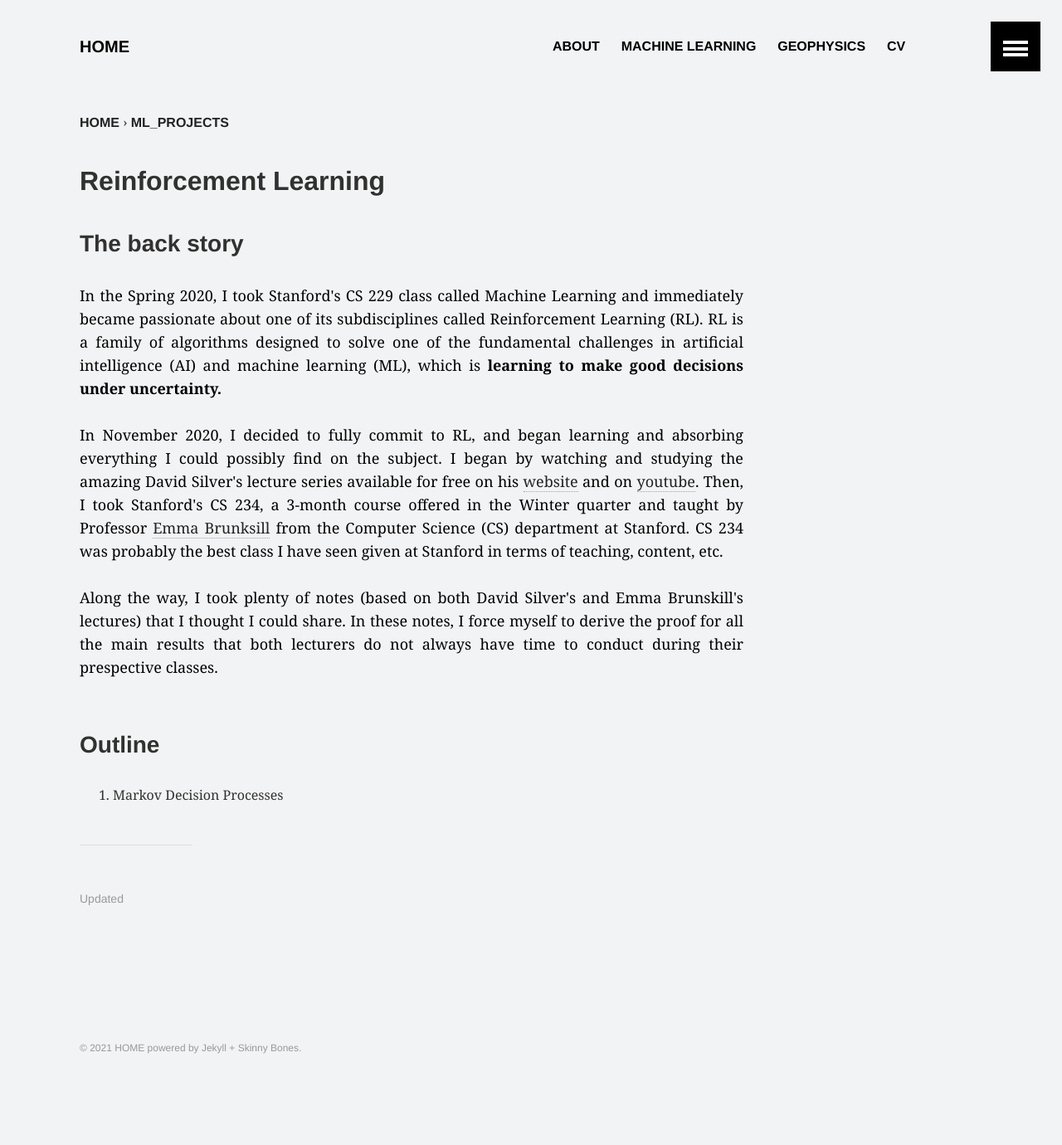
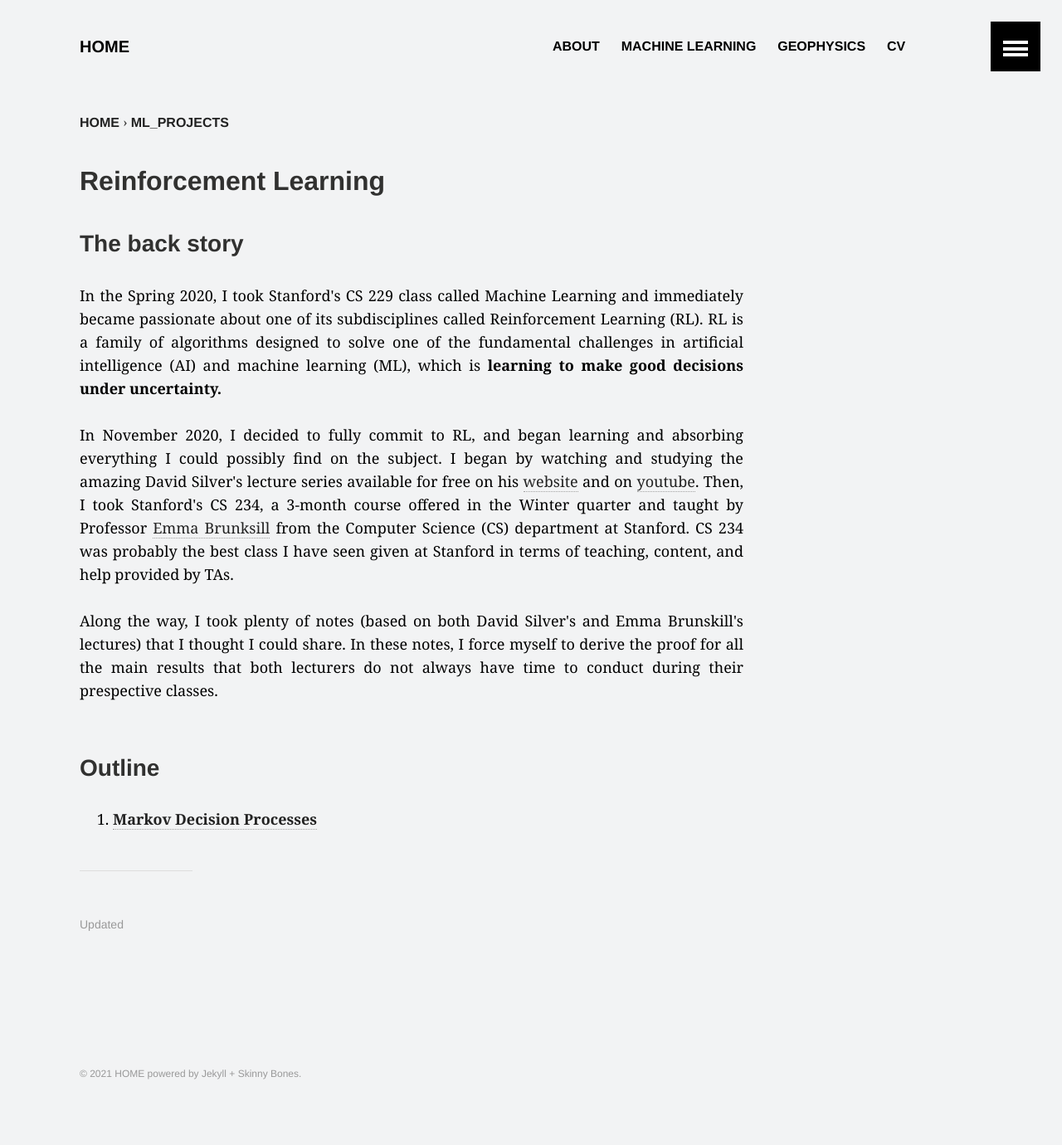
Before and after one commit to gbarnier/gbarnier.github.io, a Jekyll site: the page built from _posts/machine_learning/2021-03-14-cs234.md, in a window 1280 px wide. Shown: the whole page at 83% size. Built offline with Jekyll 4.4.1, drawn with Linux system fonts in a browser that asks for light colours; before the commit the page ends 1349 px from its top, so only the background shows below that; some of the changed lines change nothing that is shown.

Commit message:
Update 2021-03-14-cs234.md

```diff
--- a/_posts/machine_learning/2021-03-14-cs234.md
+++ b/_posts/machine_learning/2021-03-14-cs234.md
@@ -10,37 +10,15 @@
 image:
   teaser: rl-logo.png
 ---
-
 <style>
-
-.icon-fig{
-    width: 250px;
-    height: 200px;
-    }
-.description-title{
-    width: 220px;
-    text-align: left;
-    margin-bottom: -0.5em;
-    color: black;
-    font-size: 22px;
-    font-family: Calibri;
-}
-
-.description-text{
-    width: 220px;
-    text-align: left;
-    margin-bottom: -0.5em;
-    color: black;
-    font-size: 18px;
-}
 .paragraph{
     text-align: justify;
     font-size: 18px;
-    margin-bottom: 1.0em;
     width: 800px;
     color: black;
+    font-family: Georgia;
+
 }
-
 </style>
 
 <h2>Reinforcement Learning</h2>
@@ -48,12 +26,14 @@
 <p class="paragraph">
 In the Spring 2020, I took Stanford's CS 229 class called Machine Learning and immediately became passionate about one of its subdisciplines called Reinforcement Learning (RL). RL is a family of algorithms designed to solve one of the fundamental challenges in artificial intelligence (AI) and machine learning (ML), which is <b>learning to make good decisions under uncertainty.</b><br/><br/>
 
-In November 2020, I decided to fully commit to RL, and began learning and absorbing everything I could possibly find on the subject. I began by watching and studying the amazing David Silver's lecture series available for free on his <a href="https://www.davidsilver.uk/teaching/"> website</a> and on <a href="https://www.youtube.com/watch?v=2pWv7GOvuf0">youtube</a>. Then, I took Stanford's CS 234, a 3-month course offered in the Winter quarter and taught by Professor <a href="https://cs.stanford.edu/people/ebrun/">Emma Brunksill</a> from the Computer Science (CS) department at Stanford. CS 234 was probably the best class I have seen given at Stanford in terms of teaching, content, etc. <br/><br/>
+In November 2020, I decided to fully commit to RL, and began learning and absorbing everything I could possibly find on the subject. I began by watching and studying the amazing David Silver's lecture series available for free on his <a href="https://www.davidsilver.uk/teaching/"> website</a> and on <a href="https://www.youtube.com/watch?v=2pWv7GOvuf0">youtube</a>. Then, I took Stanford's CS 234, a 3-month course offered in the Winter quarter and taught by Professor <a href="https://cs.stanford.edu/people/ebrun/">Emma Brunksill</a> from the Computer Science (CS) department at Stanford. CS 234 was probably the best class I have seen given at Stanford in terms of teaching, content, and help provided by TAs. <br/><br/>
 
 Along the way, I took plenty of notes (based on both David Silver's and Emma Brunskill's lectures) that I thought I could share. In these notes, I force myself to derive the proof for all the main results that both lecturers do not always have time to conduct during their prespective classes. <br/><br/>
 </p>
 
 <h3>Outline</h3>
-<ol type = "1">
-<li> Markov Decision Processes</li>
-</ol>
+<p class="paragraph">
+    <ol type = "1">
+        <li class="paragraph"> <a href="/papers/mdp.pdf" style="font-weight: bold">Markov Decision Processes</a></li>
+    </ol>
+</p>
```
